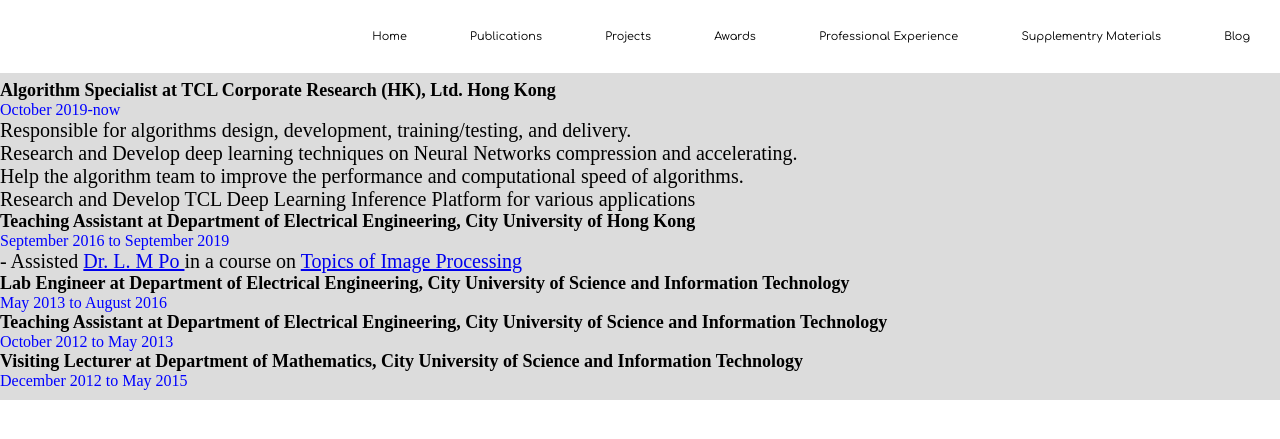
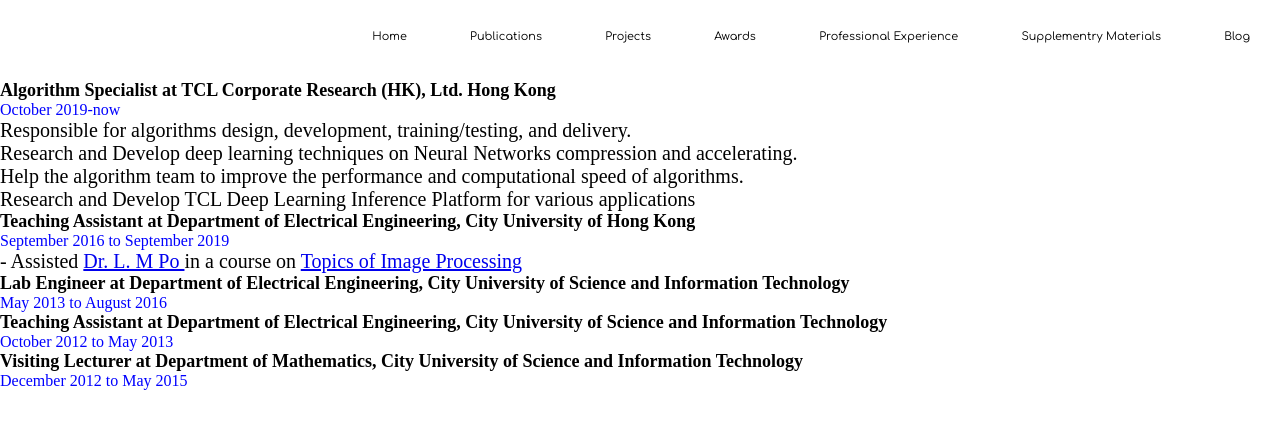
Before and after one commit to yasar-rehman/yasar, a Jekyll site: the page built from experience.md, in a window 1280 px wide. Shown: the top 439 px of the page. Built offline with Jekyll 4.4.1, drawn with Linux system fonts in a browser that asks for light colours; our own code applies the rules of GitHub Pages for plain Markdown files.

Commit message:
Update main.css

```diff
--- a/css/main.css
+++ b/css/main.css
@@ -61,7 +61,7 @@
   background: #FFFFFF;
   padding-top: 80px;
   padding-bottom: 10px;
-  background-color: #dcdcdc;
+  background-color: #FFFFFF;
 }
 
 /* the projects section*/
@@ -70,7 +70,7 @@
   background: #FFFFFF;
   padding-top: 80px;
   padding-bottom: 10px;
-  background-color: #dcdcdc;
+  background-color: #FFFFFF;
 }
 
 .work {
```
